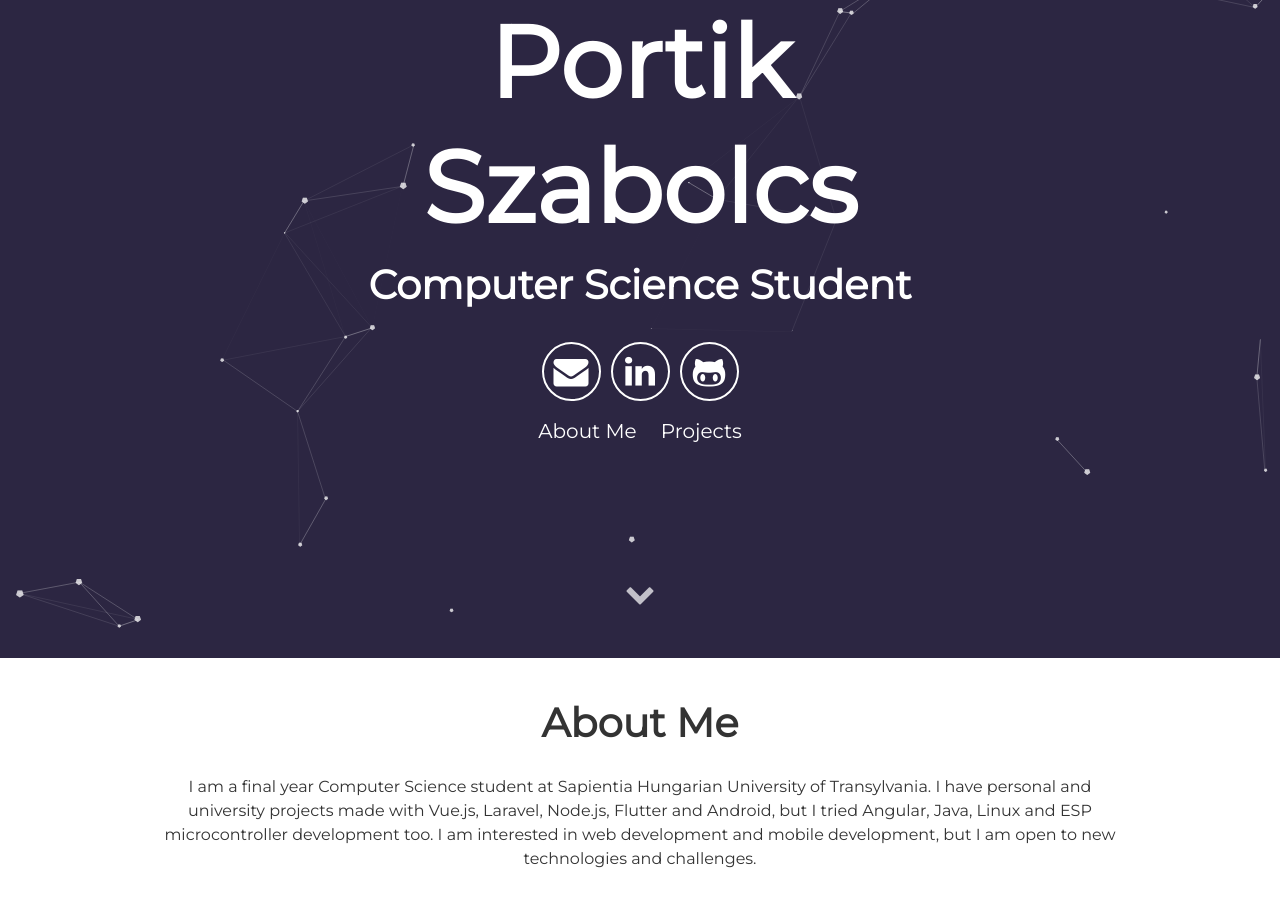
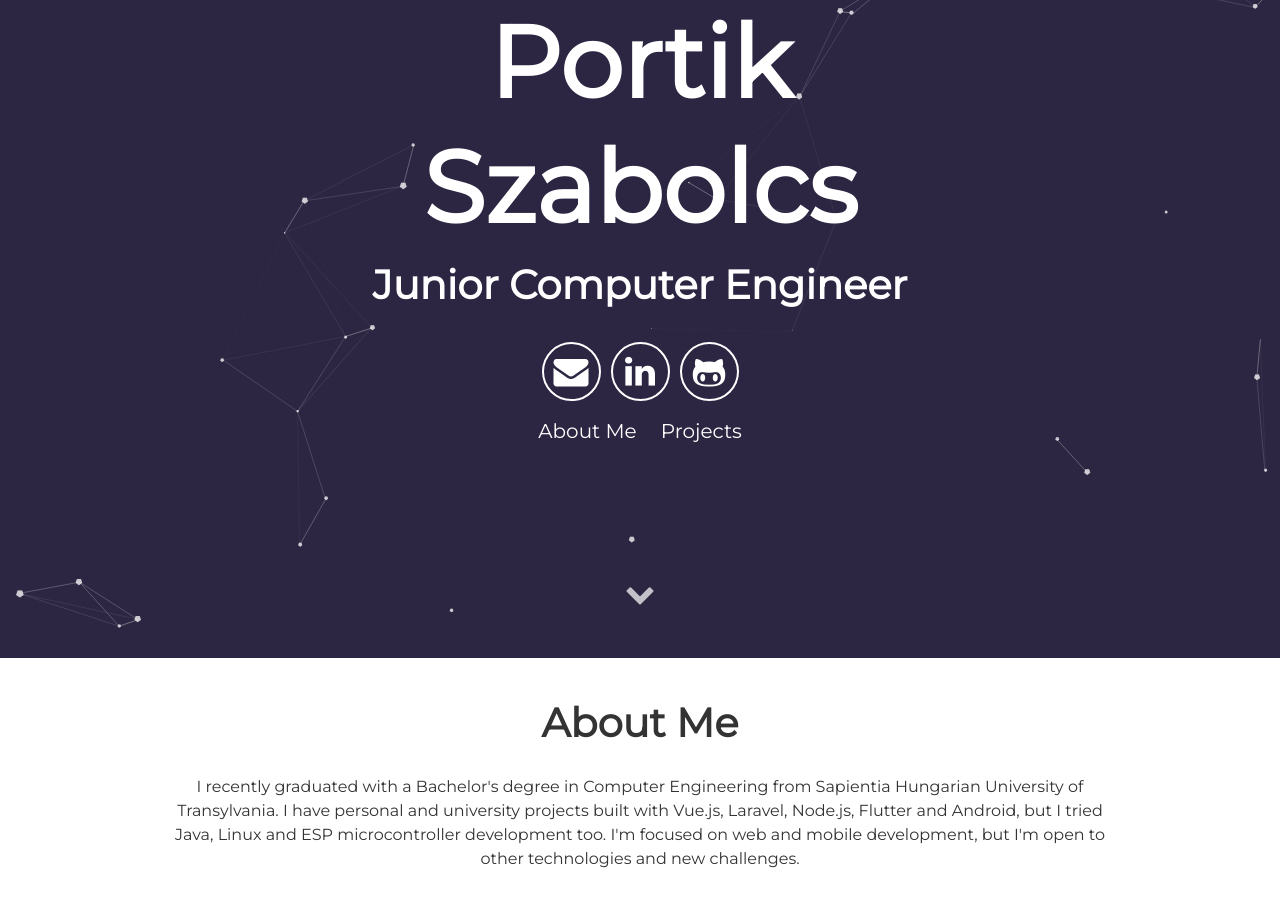
Before and after one commit to portikszabolcs/portikszabolcs.github.io, a Jekyll site: the page built from index.html, in a window 1280 px wide and 900 px high, scrolled down 242 px. Built offline with Jekyll 4.4.1, drawn with Linux system fonts in a browser that asks for light colours; some web fonts are replaced; some of the changed text lies outside the part shown.

Commit message:
Update description and outdated links

```diff
--- a/_config.yml
+++ b/_config.yml
@@ -1,13 +1,13 @@
 # Site settings
-title: Portik Szabolcs | CS Student & Developer
-description: Portfolio of Portik Szabolcs, a Computer Science student and Junior Software Developer. Showcasing projects, skills, and experience in software development.
+title: Portik Szabolcs | Junior Computer Engineer
+description: Portfolio of Portik Szabolcs, a Junior Computer Engineer. Showcasing projects, skills, and experience in software development.
 # baseurl: "/particle" # the subpath of your site, e.g. /blog
 url: "https://portikszabolcs.github.io"
 
 # User settings
 username: Portik Szabolcs
-user_description: I am a final year Computer Science student at Sapientia Hungarian University of Transylvania. I have personal and university projects made with Vue.js, Laravel, Node.js, Flutter and Android, but I tried Angular, Java, Linux and ESP microcontroller development too. I am interested in web development and mobile development, but I am open to new technologies and challenges.
-user_title: Computer Science Student
+user_description: I recently graduated with a Bachelor's degree in Computer Engineering from Sapientia Hungarian University of Transylvania. I have personal and university projects built with Vue.js, Laravel, Node.js, Flutter and Android, but I tried Java, Linux and ESP microcontroller development too. I'm focused on web and mobile development, but I'm open to other technologies and new challenges.
+user_title: Junior Computer Engineer
 email: portik.szabolcs@proton.me
 github_username: portikszabolcs
 
--- a/_data/projects.yml
+++ b/_data/projects.yml
@@ -19,7 +19,7 @@
   tags:
     - Vue.js
     - Cloudflare
-  description: This is a portfolio website created for a customer. It provides a platform, where he can showcase his storybooks. The design was made by the customer, and I implemented it with Vue.js and hosted it on Cloudflare.
+  description: This is a portfolio website created for a customer. It provides a platform, where he can showcase his storybooks. The design was made by the customer, and I implemented it with Vue.js and deployed to Cloudflare.
   url: https://csillagrulpaa.com
 
 - title: ESP32-Minigames
@@ -37,7 +37,7 @@
     - Vuetify
     - Netlify
   description: "This project is a bus journey planner webapp, which shows the current location of the buses on a map, and provides information about the buses and their routes. Its backend was created by a colleague, and I implemented the frontend."
-  url: https://bus4u.online
+  url: https://bus4u.netlify.app
 
 - title: Bus4U Admin
   image: bus4u-admin.png
@@ -46,4 +46,4 @@
     - Vuetify
     - Netlify
   description: "This website serves as the admin interface for the Bus4U project. It provides a platform for the bus companies to manage their buses, routes and schedules. It was created by me, and it shares the same backend with the Bus4U webapp."
-  url: https://admin.bus4u.online
+  url: https://bus4u-admin.netlify.app
```
